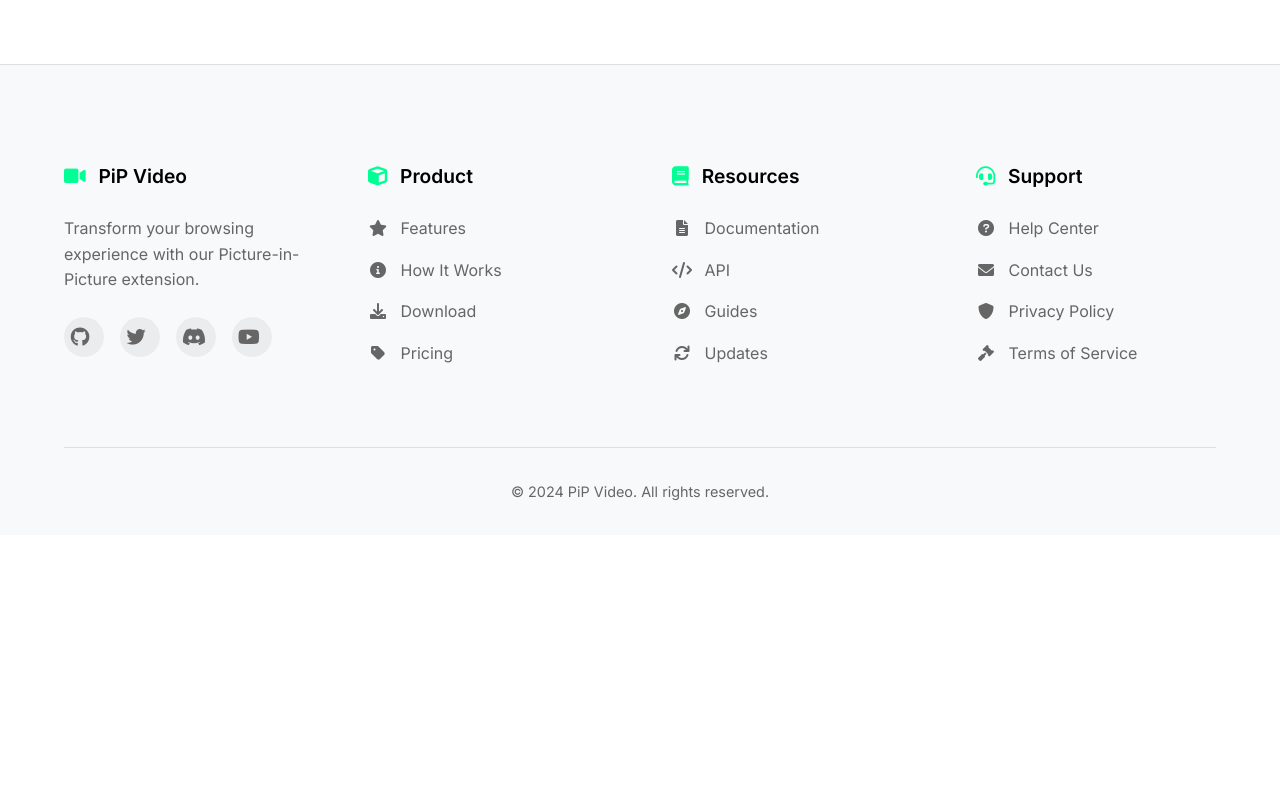
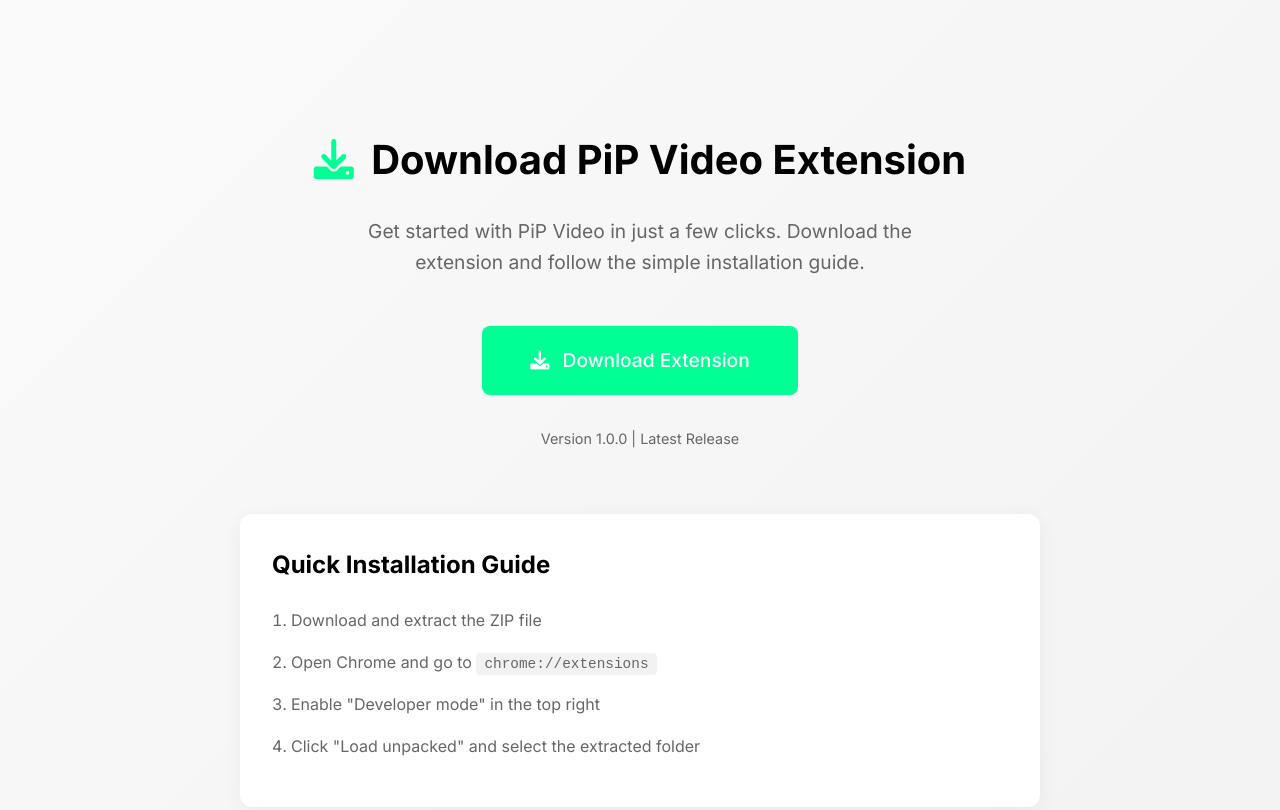
Before and after one commit to zabloncharles/Pip-Extension-Site, a website: page index.html in a window 1280 px wide. Shown: the part 1600-2410 px from the top of the page. Before the commit the page ends 2135 px from the top, so only its background shows below. Drawn offline with Linux system fonts and the light colour scheme.

Commit message:
Add download section with extension zip file

```diff
--- a/index.html
+++ b/index.html
@@ -53,6 +53,28 @@
         </div>
     </section>
 
+    <section class="download-section">
+        <div class="download-content">
+            <h2><i class="fas fa-download"></i> Download PiP Video Extension</h2>
+            <p>Get started with PiP Video in just a few clicks. Download the extension and follow the simple installation guide.</p>
+            <div class="download-options">
+                <a href="PipExtension.zip" download class="btn download-btn">
+                    <i class="fas fa-download"></i> Download Extension
+                </a>
+                <p class="version-info">Version 1.0.0 | <span class="file-size">Latest Release</span></p>
+            </div>
+            <div class="installation-steps">
+                <h3>Quick Installation Guide</h3>
+                <ol>
+                    <li>Download and extract the ZIP file</li>
+                    <li>Open Chrome and go to <code>chrome://extensions</code></li>
+                    <li>Enable "Developer mode" in the top right</li>
+                    <li>Click "Load unpacked" and select the extracted folder</li>
+                </ol>
+            </div>
+        </div>
+    </section>
+
     <footer>
         <div class="footer-content">
             <div class="footer-section">
--- a/styles.css
+++ b/styles.css
@@ -732,3 +732,112 @@ footer {
     transform: translateY(-2px);
     box-shadow: 0 4px 12px rgba(0, 0, 0, 0.1);
 }
+
+/* Download Section */
+.download-section {
+    padding: 8rem 5%;
+    background: linear-gradient(135deg, rgba(0, 0, 0, 0.02) 0%, rgba(0, 0, 0, 0.05) 100%);
+    position: relative;
+}
+
+.download-content {
+    max-width: 800px;
+    margin: 0 auto;
+    text-align: center;
+}
+
+.download-content h2 {
+    font-size: 2.5rem;
+    margin-bottom: 1.5rem;
+    color: var(--text-color);
+}
+
+.download-content h2 i {
+    color: var(--primary-color);
+    margin-right: 0.5rem;
+}
+
+.download-content > p {
+    font-size: 1.2rem;
+    color: var(--light-text);
+    margin-bottom: 3rem;
+    max-width: 600px;
+    margin-left: auto;
+    margin-right: auto;
+}
+
+.download-options {
+    margin-bottom: 4rem;
+}
+
+.download-btn {
+    font-size: 1.2rem;
+    padding: 1.2rem 3rem;
+    background: var(--primary-color);
+    color: white;
+    border: none;
+    margin-bottom: 1rem;
+}
+
+.download-btn:hover {
+    transform: translateY(-2px);
+    box-shadow: 0 8px 20px rgba(0, 255, 148, 0.2);
+}
+
+.version-info {
+    color: var(--light-text);
+    font-size: 0.9rem;
+    margin-top: 1rem;
+}
+
+.installation-steps {
+    text-align: left;
+    background: white;
+    padding: 2rem;
+    border-radius: 12px;
+    box-shadow: 0 4px 20px rgba(0, 0, 0, 0.05);
+}
+
+.installation-steps h3 {
+    font-size: 1.5rem;
+    margin-bottom: 1.5rem;
+    color: var(--text-color);
+}
+
+.installation-steps ol {
+    list-style-position: inside;
+    color: var(--light-text);
+}
+
+.installation-steps li {
+    margin-bottom: 1rem;
+    line-height: 1.6;
+}
+
+.installation-steps code {
+    background: rgba(0, 0, 0, 0.05);
+    padding: 0.2rem 0.5rem;
+    border-radius: 4px;
+    font-family: 'Fira Code', monospace;
+    font-size: 0.9rem;
+}
+
+@media (max-width: 768px) {
+    .download-content h2 {
+        font-size: 2rem;
+    }
+
+    .download-content > p {
+        font-size: 1.1rem;
+        padding: 0 1rem;
+    }
+
+    .download-btn {
+        font-size: 1.1rem;
+        padding: 1rem 2rem;
+    }
+
+    .installation-steps {
+        margin: 0 1rem;
+    }
+}
```
Also changed, not shown: 1 other file.
